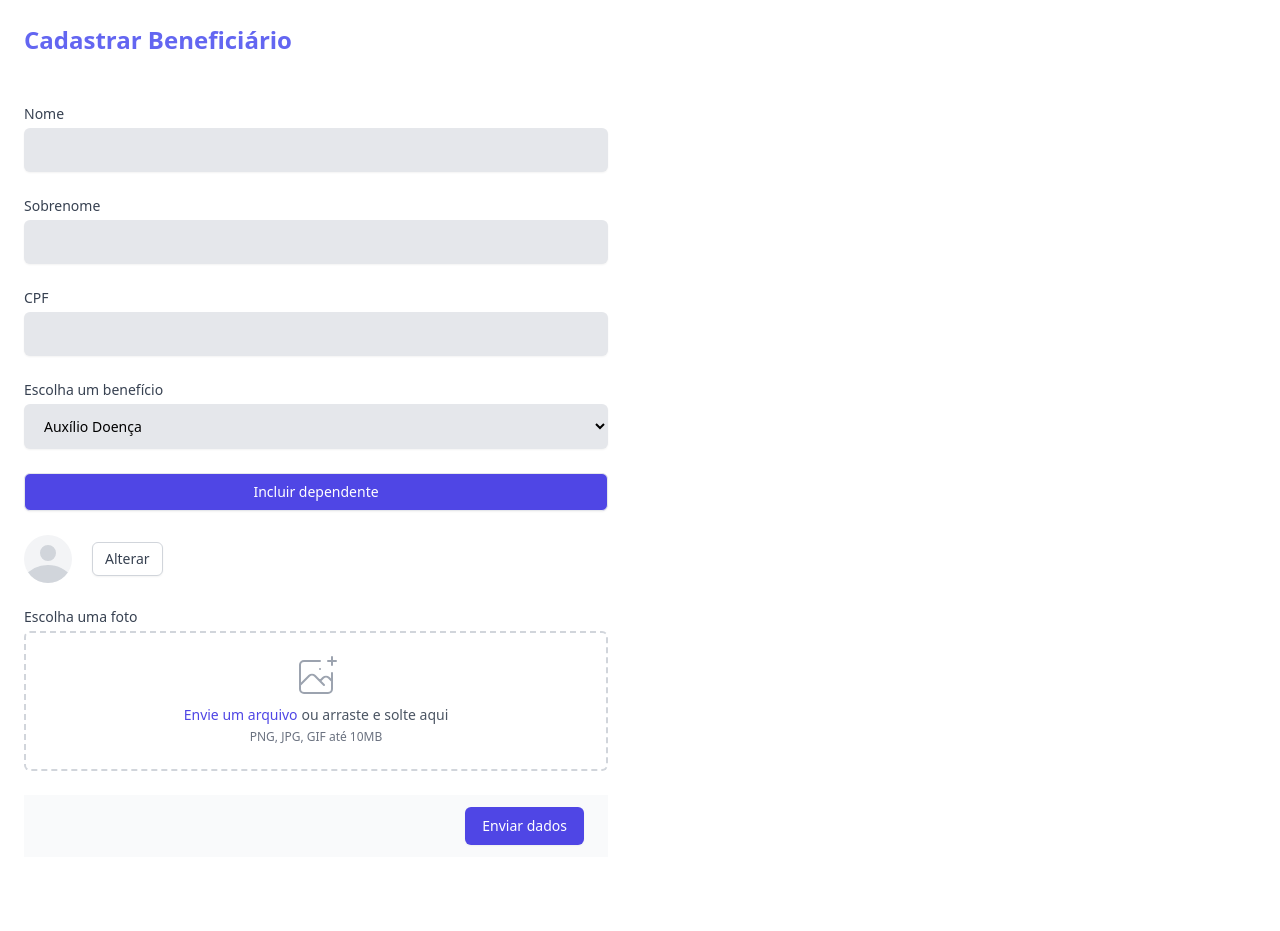
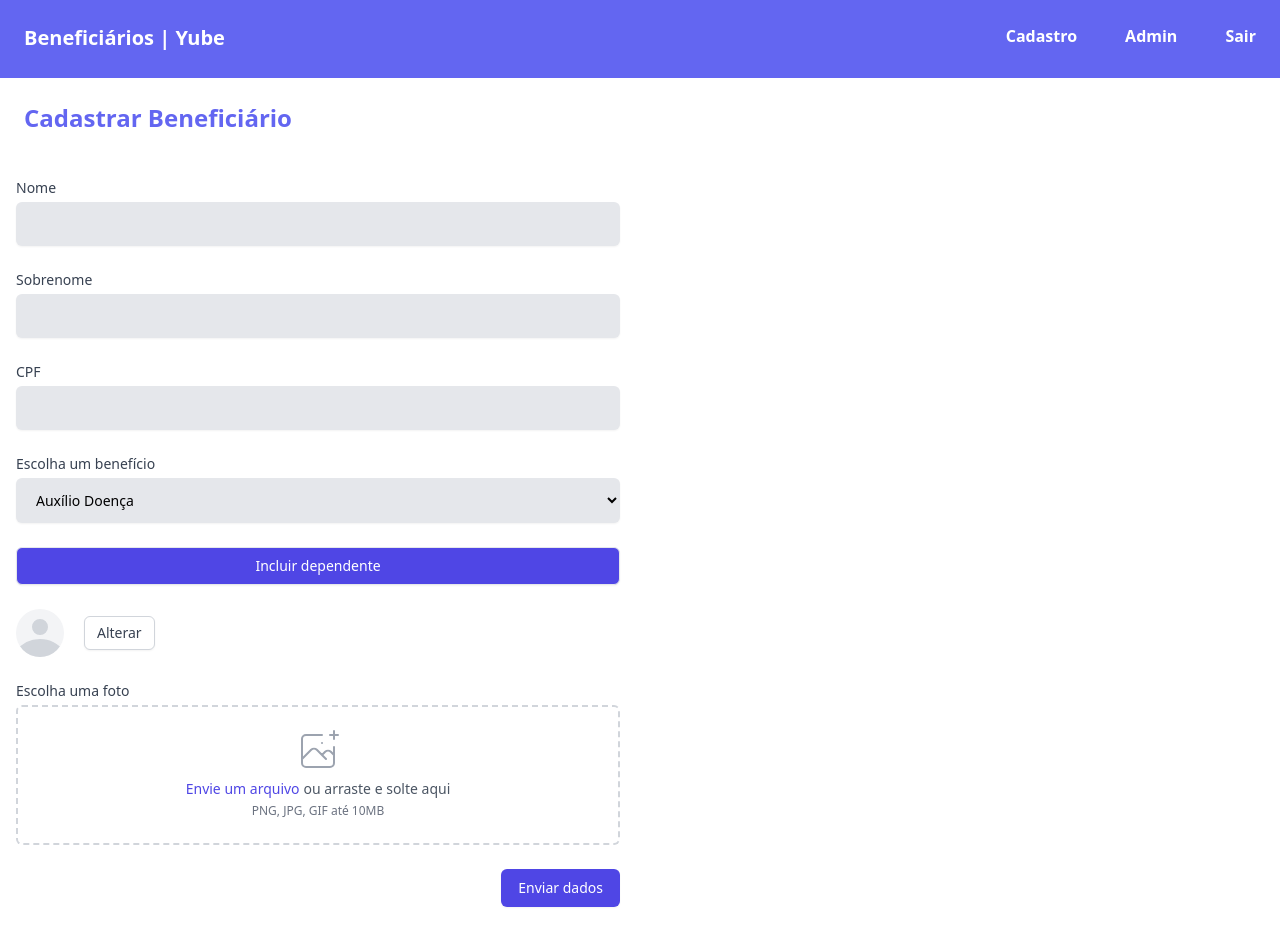
Before and after one commit to eltonsantos/beneficiarios, a React (Create React App) app in the folder frontend/: page / in a window 1280 px wide. Before the commit the page ends 881 px from the top, so only its background shows below. Built offline with nearby package versions, Linux system fonts and the light colour scheme.

Commit message:
Finish Index Page with modal

```diff
--- a/frontend/src/App.js
+++ b/frontend/src/App.js
@@ -1,12 +1,15 @@
+import { BrowserRouter as Router } from 'react-router-dom';
+
 import Routes from './routes';
 
-// import Menu from './components/Menu';
+import Menu from './components/Menu';
 
 function App() {
   return (
-    <>
+    <Router>
+      <Menu />
       <Routes />
-    </>
+    </Router>
   );
 }
 
--- a/frontend/src/components/Menu/index.jsx
+++ b/frontend/src/components/Menu/index.jsx
@@ -1,6 +1,27 @@
+import { Link } from 'react-router-dom';
+
 const Menu = () => {
   return (
-    <div className="text-3xl text-red-600">Menu aqui</div>
+    <nav className="relative bg-indigo-500 border-b-2 border-indigo-500 text-gray-900">
+      <div className="container flex justify-between">
+        <div className="relative block p-4 lg:p-6 text-xl mr-6 text-white font-bold">
+          <Link to="/" className="hover:text-indigo-900">Beneficiários | Yube</Link>
+        </div>
+        <ul className="flex">
+          <li className="hover:bg-indigo-700 text-white hover:text-white">
+            <Link to="/" className="relative block py-6 px-2 lg:p-6 text-sm lg:text-base font-bold">Cadastro</Link>
+          </li>
+
+          <li className="hover:bg-indigo-700 text-white hover:text-white">
+            <Link to="/admin" className="relative block py-6 px-2 lg:p-6 text-sm lg:text-base font-bold">Admin</Link>
+          </li>
+
+          <li className="hover:bg-indigo-700 text-white hover:text-white">
+            <Link to="/" className="relative block py-6 px-2 lg:p-6 text-sm lg:text-base font-bold">Sair</Link>
+          </li>
+        </ul>
+      </div>
+    </nav>
   )
 }
 
--- a/frontend/src/pages/Admin/index.jsx
+++ b/frontend/src/pages/Admin/index.jsx
@@ -1,6 +1,8 @@
 const Admin = () => {
   return (
-    <h1>Colaboradores</h1>
+    <>
+      <h3 className="px-5 py-5 space-y-6 sm:p-6 text-indigo-500 font-bold text-2xl">Colaboradores</h3>
+    </>
   )
 }
 
--- a/frontend/src/pages/Details/index.jsx
+++ b/frontend/src/pages/Details/index.jsx
@@ -1,6 +1,8 @@
 const Details = () => {
   return (
-    <h1>Colaborador</h1>
+    <>
+      <h3 className="px-5 py-5 space-y-6 sm:p-6 text-indigo-500 font-bold text-2xl">Colaborador</h3>
+    </>
   )
 }
 
--- a/frontend/src/pages/Register/index.jsx
+++ b/frontend/src/pages/Register/index.jsx
@@ -18,7 +18,7 @@ const Register = () => {
     }
 
     window.onclick = function (event) {
-      if (event.target == modalWrapper) {
+      if (event.target === modalWrapper) {
         modalWrapper.classList.add('invisible');
       }
     }
@@ -32,12 +32,11 @@ const Register = () => {
   }
 
   return (
-    <div className="">
-
+    <>
       <h3 className="px-5 py-5 space-y-6 sm:p-6 text-indigo-500 font-bold text-2xl">Cadastrar Beneficiário</h3>
 
-      <div className="grid grid-flow-col grid-rows-2 sm:grid-rows-1 sm:grid-cols-2 gap-4">
-        <form className="">
+      <div className="grid grid-flow-col grid-rows-1 sm:grid-rows-1 sm:grid-cols-2 gap-2">
+        <form>
 
           <div className="modal-wrapper invisible fixed bg-gray-700 bg-opacity-30 w-screen h-screen flex items-center justify-center">
             <div className="pt-4 pb-7 pr-10 pl-10 bg-white border-2 border-indigo-300 rounded ">
@@ -48,7 +47,7 @@ const Register = () => {
             </div>
           </div>
 
-          <div className="px-4 py-5 space-y-6 sm:p-6">
+          <div className="px-4 py-5 space-y-6 sm:pb-6">
             <div className="col-span-6 sm:col-span-3">
               <label htmlFor="name" className="block text-sm font-medium text-gray-700">
                 Nome
@@ -151,7 +150,8 @@ const Register = () => {
                 </div>
               </div>
             </div>
-            <div className="px-4 py-3 bg-gray-50 text-right sm:px-6">
+
+            <div className="text-right sm:px-0">
               <button
                 type="submit"
                 className="inline-flex justify-center py-2 px-4 border border-transparent shadow-sm text-sm font-medium rounded-md text-white bg-indigo-600 hover:bg-indigo-700 focus:outline-none focus:ring-2 focus:ring-offset-2 focus:ring-indigo-500"
@@ -162,7 +162,7 @@ const Register = () => {
           </div>
         </form>
       </div>
-    </div>
+    </>
   )
 }
 
```
Also changed, not shown: frontend/src/routes/index.jsx (+4 -6 lines).
